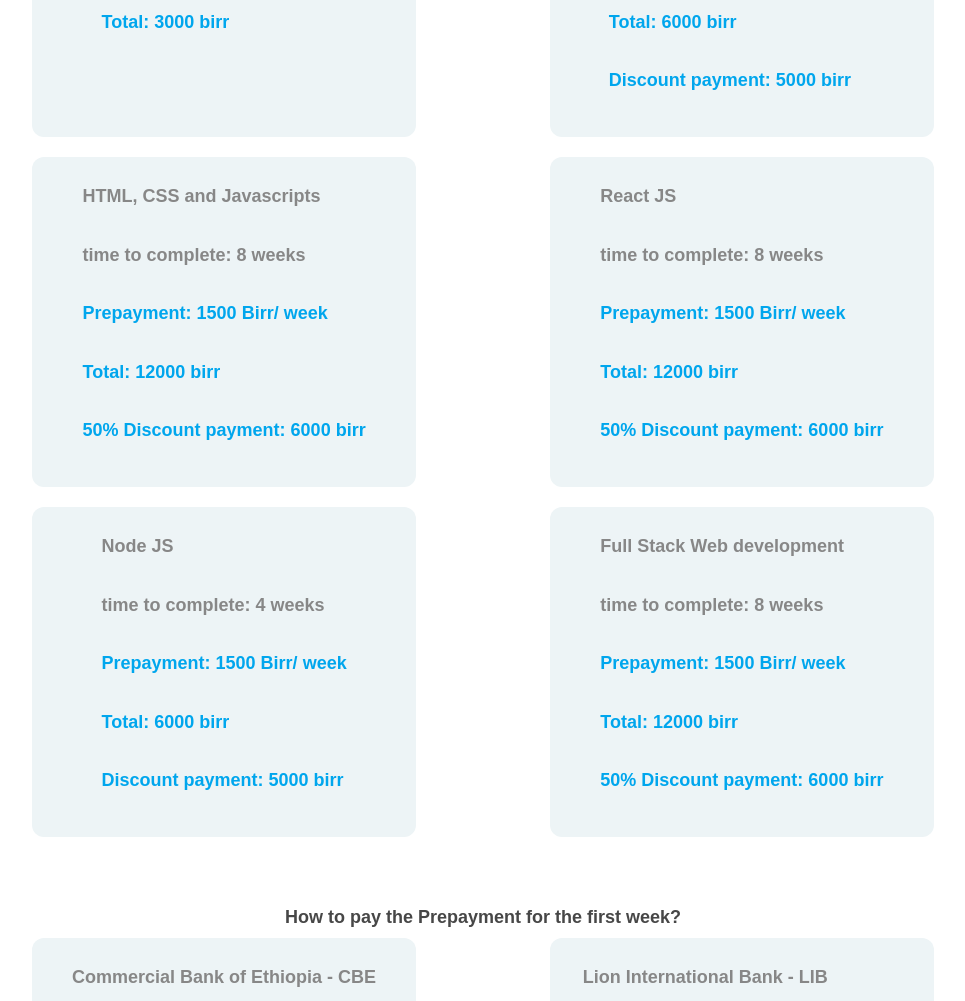
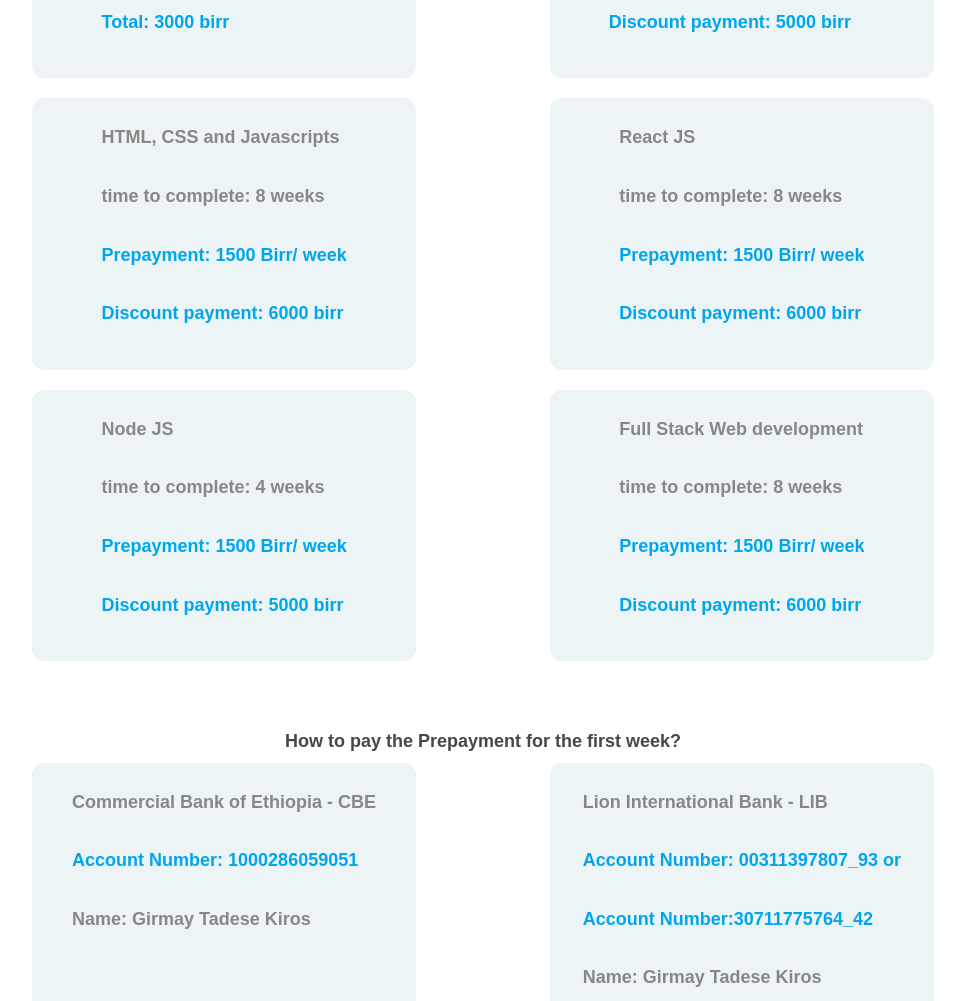
Before and after one commit to PopGirma1/course, a plain HTML site: page payment.html in a window 1280 px wide. Shown: the part 1287-2288 px from the top of the page, without its empty margins (157-1122 px from the left). Drawn offline with Linux system fonts and the light colour scheme; some packages are replaced by stand-ins of ours.

Commit message:
removed 50% discount payment information

```diff
--- a/payment.html
+++ b/payment.html
@@ -113,9 +113,7 @@
                             <p style="font-family: Sans-serif; font-size: 18px; font-weight: bold; color: #00A6ED;">
                                 Prepayment: 1500 Birr/ week
                             </p>
-                            <p style="font-family: Sans-serif; font-size: 18px; font-weight: bold;color: #00A6ED;">
-                                Total: 6000 birr
-                            </p>
+
                             <p style="font-family: Sans-serif; font-size: 18px; font-weight: bold;color: #00A6ED;">
                                 Discount payment: 5000 birr
                             </p>
@@ -134,9 +132,7 @@
                                 Prepayment: 1500 Birr/ week
                             </p>
                             <p style="font-family: Sans-serif; font-size: 18px; font-weight: bold;color: #00A6ED;">
-                                Total: 12000 birr</p>
-                            <p style="font-family: Sans-serif; font-size: 18px; font-weight: bold;color: #00A6ED;">
-                                50% Discount payment: 6000 birr
+                                Discount payment: 6000 birr
                             </p>
                         </div>
                     </div>
@@ -151,10 +147,7 @@
                                 Prepayment: 1500 Birr/ week
                             </p>
                             <p style="font-family: Sans-serif; font-size: 18px; font-weight: bold;color: #00A6ED;">
-                                Total: 12000 birr
-                            </p>
-                            <p style="font-family: Sans-serif; font-size: 18px; font-weight: bold;color: #00A6ED;">
-                                50% Discount payment: 6000 birr
+                                Discount payment: 6000 birr
                             </p>
                         </div>
                     </div>
@@ -168,10 +161,6 @@
                             <p style="font-family: Sans-serif; font-size: 18px; font-weight: bold;color: #00A6ED;">
                                 Prepayment: 1500 Birr/ week
                             </p>
-                            <p style="font-family: Sans-serif; font-size: 18px; font-weight: bold;color: #00A6ED;">
-                                Total: 6000 birr
-                            </p>
-
                             <p style="font-family: Sans-serif; font-size: 18px; font-weight: bold;color: #00A6ED;">
                                 Discount payment: 5000 birr
                             </p>
@@ -190,10 +179,7 @@
                                 Prepayment: 1500 Birr/ week
                             </p>
                             <p style="font-family: Sans-serif; font-size: 18px; font-weight: bold;color: #00A6ED;">
-                                Total: 12000 birr
-                            </p>
-                            <p style="font-family: Sans-serif; font-size: 18px; font-weight: bold;color: #00A6ED;">
-                                50% Discount payment: 6000 birr
+                                Discount payment: 6000 birr
                             </p>
                         </div>
                     </div>
```
